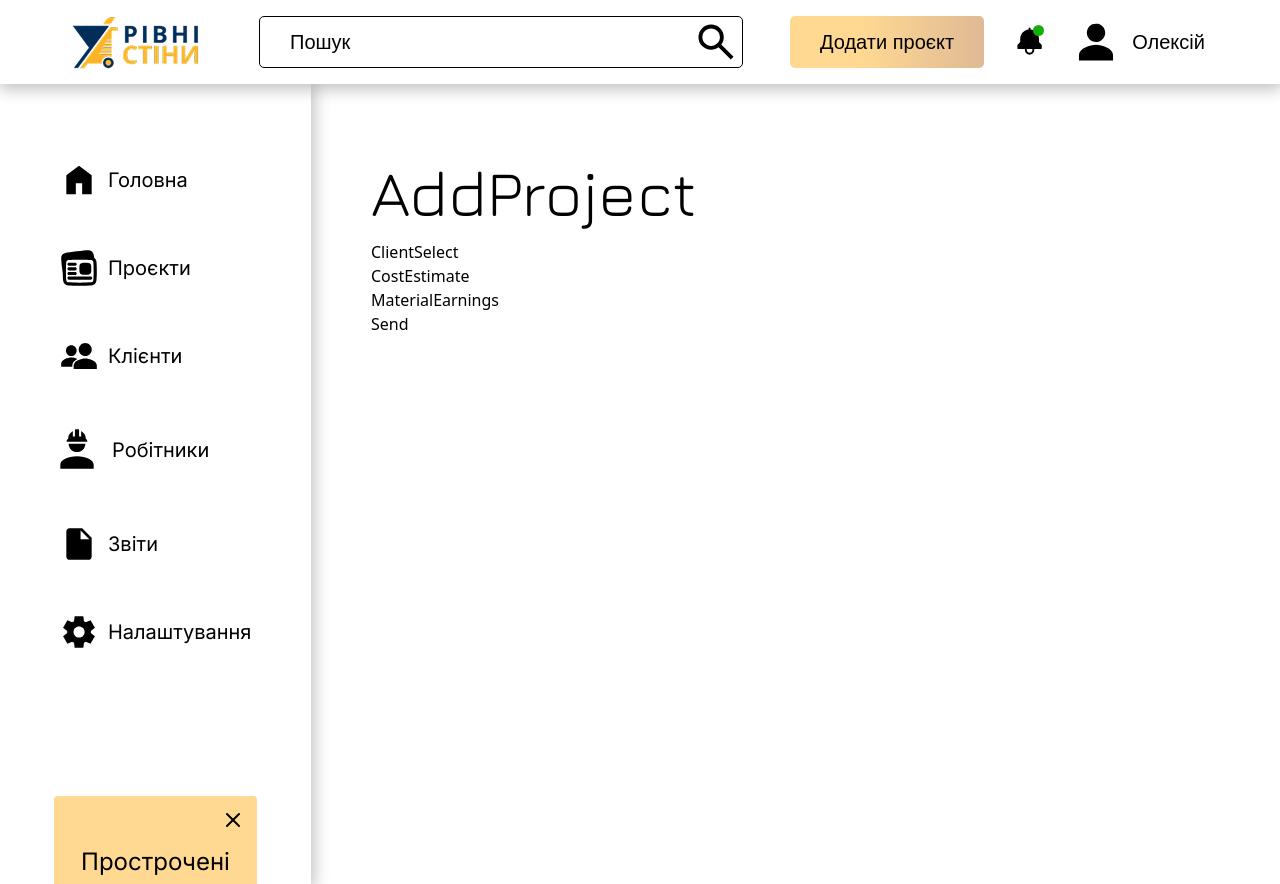
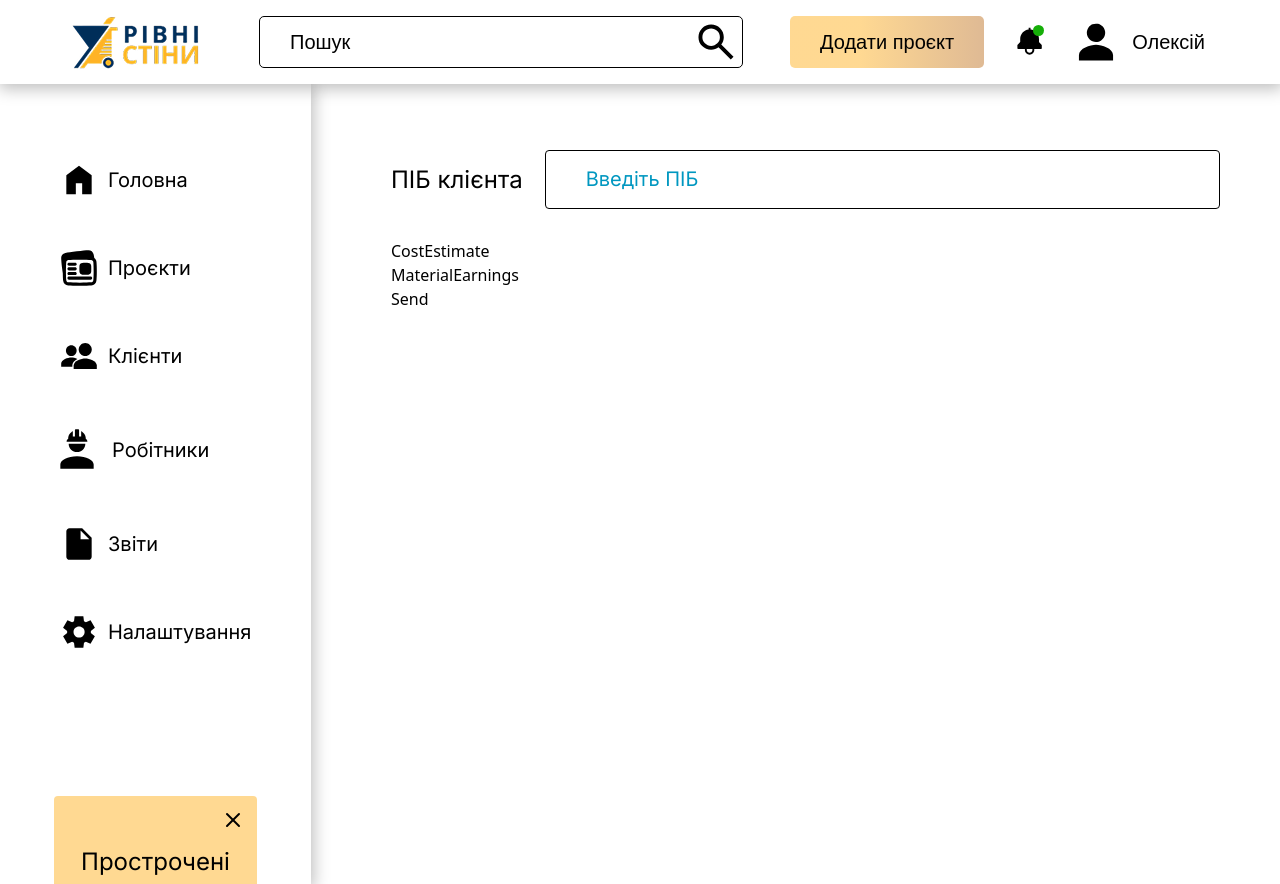
Before and after one commit to DonAkardion/StraightWalls_FE, a Next.js app: page /1/addProject in a window 1280 px wide. Built offline with nearby package versions, Linux system fonts and the light colour scheme; a web font is replaced by a local one.

Commit message:
feature: selector

```diff
--- a/src/app/(root)/[role]/projects/projectsDetailed/[id]/page.tsx
+++ b/src/app/(root)/[role]/projects/projectsDetailed/[id]/page.tsx
@@ -1,16 +1,16 @@
 import React from "react";
 import { ProjectsDetailed } from "@/features/projects/ProjectsDetailed/ProjectsDetailed";
 
-interface Params {
-  role: string;
-  id: string;
+interface ProjectsDetailedPageProps {
+  params: Promise<{
+    role: string;
+    id: string;
+  }>;
 }
 
-interface Props {
-  params: Params;
+export default async function ProjectsDetailedPage({
+  params,
+}: ProjectsDetailedPageProps) {
+  const { id } = await params;
+  return <ProjectsDetailed projectId={id} />;
 }
-
-export default async function ProjectsDetailedPage({ params }: Props) {
-  const awaitedParams = params;
-  return <ProjectsDetailed projectId={awaitedParams.id} />;
-}
--- a/src/components/Clients/ClientsDetailed/ClientsProjectsTable/ClientsProjectsTable.tsx
+++ b/src/components/Clients/ClientsDetailed/ClientsProjectsTable/ClientsProjectsTable.tsx
@@ -1,8 +1,19 @@
 "use client";
+
+import React from "react";
 
 import { Table } from "@/components/Table/Table";
 import { clientsProjectsData } from "@/mock/Clients/clientsProjectsTable";
-import { ProjectsHeaders } from "./../../../../features/projects/ProjectHeaders";
+import { ProjectsHeaders } from "@/features/projects/ProjectHeaders";
+
+interface Project {
+  id: string | number;
+  projectNumber: string;
+  cost: string | number;
+  team: string;
+  period: string;
+  status: "active" | "inactive" | string;
+}
 
 export const ClientsProjectsTable = () => {
   const projectColumns = [
@@ -13,7 +24,7 @@ export const ClientsProjectsTable = () => {
     {
       key: "status",
       label: "",
-      render: (item) => (
+      render: (item: Project) => (
         <span
           style={{
             display: "inline-block",
@@ -39,7 +50,6 @@ export const ClientsProjectsTable = () => {
         data={clientsProjectsData}
         columns={projectColumns}
         showIndex={false}
-        onRowClick={(id) => console.log("Clicked project id:", id)}
       />
     </div>
   );
--- /dev/null
+++ b/src/components/addProject/ClientSelector/ClientSelector.module.css
@@ -0,0 +1,19 @@
+.selectorContainer {
+  font-family: var(--font-inter);
+  font-size: 14px;
+}
+
+.selectorPlaceholder {
+  line-height: 18px;
+  color: var(--blue);
+}
+
+@media (width >= 48rem /* 768px */) {
+  .selectorContainer {
+    font-size: 16px;
+  }
+  .selectorPlaceholder {
+    font-size: 20px;
+    line-height: 24px;
+  }
+}
--- /dev/null
+++ b/src/components/addProject/ClientSelector/ClientSelector.tsx
@@ -0,0 +1,98 @@
+"use client";
+
+import React, { useState, useMemo, useRef, useEffect } from "react";
+import styles from "./ClientSelector.module.css";
+import { Client } from "@/types/client";
+
+interface ClientSelectorProps {
+  clients: Client[];
+  value: string | null;
+  onChange: (clientId: string | null) => void;
+  placeholder?: string;
+}
+
+export const ClientSelector: React.FC<ClientSelectorProps> = ({
+  clients,
+  value,
+  onChange,
+  placeholder = "Введіть ПІБ",
+}) => {
+  const [search, setSearch] = useState("");
+  const [open, setOpen] = useState(false);
+  const containerRef = useRef<HTMLDivElement>(null);
+
+  const selectedClient = clients.find((c) => c.id === value);
+
+  const filteredClients = useMemo(() => {
+    if (!search.trim()) return clients;
+    return clients.filter((c) =>
+      c.name.toLowerCase().includes(search.toLowerCase())
+    );
+  }, [clients, search]);
+
+  const handleSelect = (clientId: string) => {
+    onChange(clientId);
+    setOpen(false);
+    setSearch("");
+  };
+
+  // Закривати при кліку поза
+  useEffect(() => {
+    const handleClickOutside = (e: MouseEvent) => {
+      if (
+        containerRef.current &&
+        !containerRef.current.contains(e.target as Node)
+      ) {
+        setOpen(false);
+      }
+    };
+    document.addEventListener("mousedown", handleClickOutside);
+    return () => document.removeEventListener("mousedown", handleClickOutside);
+  }, []);
+
+  return (
+    <div
+      className={`${styles.selectorContainer} relative w-full`}
+      ref={containerRef}
+    >
+      <div
+        className="border rounded p-[20px] md:px-[40px] md:py-[16px] w-full bg-white cursor-pointer"
+        onClick={() => setOpen((prev) => !prev)}
+      >
+        {selectedClient ? (
+          selectedClient.name
+        ) : (
+          <span className={`${styles.selectorPlaceholder}`}>{placeholder}</span>
+        )}
+      </div>
+
+      {open && (
+        <div className="absolute top-0 left-0 right-0 bg-white border rounded-[5px] shadow-lg z-10">
+          <input
+            type="text"
+            className="w-full border-b p-[20px] md:px-[30px] md:py-[16px] outline-none"
+            placeholder="Пошук клієнта..."
+            value={search}
+            onChange={(e) => setSearch(e.target.value)}
+            autoFocus
+          />
+          <ul className="max-h-60 overflow-y-auto">
+            {filteredClients.length > 0 ? (
+              filteredClients.map((client) => (
+                <li
+                  key={client.id}
+                  className="px-3 py-2 hover:bg-gray-100 cursor-pointer"
+                  onClick={() => handleSelect(client.id)}
+                >
+                  {client.name}
+                </li>
+              ))
+            ) : (
+              <li className="px-3 py-2 text-gray-400">Нічого не знайдено</li>
+            )}
+          </ul>
+        </div>
+      )}
+    </div>
+  );
+};
--- a/src/features/addProject/AddProject.module.css
+++ b/src/features/addProject/AddProject.module.css
@@ -0,0 +1,14 @@
+/* SelectorStyles */
+
+.selectorTytle {
+  font-family: var(--font-inter);
+  font-size: 20px;
+  line-height: 24px;
+}
+
+@media (width >= 48rem /* 768px */) {
+  .selectorTytle {
+    font-size: 24px;
+    line-height: 30px;
+  }
+}
--- a/src/features/addProject/AddProject.tsx
+++ b/src/features/addProject/AddProject.tsx
@@ -1,13 +1,32 @@
 "use client";
-import React from "react";
+import React, { useState } from "react";
 import styles from "./AddProject.module.css";
+import { ClientSelector } from "@/components/addProject/ClientSelector/ClientSelector";
+import { mockClients } from "@/mock/Clients/clientsMock";
+
 export function AddProject() {
+  const [clientId, setClientId] = useState<string | null>(null);
   return (
     <section
-      className={`${styles.clients} max-w-[1126px] m-auto pt-[48px] pl-[20px] pb-[250px] pr-[20px] md:pt-[60px] md:pl-[60px] md:pr-[60px]`}
+      className={`${styles.clients} max-w-[1126px] m-auto pt-[48px] pl-[20px] pb-[250px] pr-[20px] md:pt-[66px] md:pl-[80px] md:pr-[60px]`}
     >
-      <h1>AddProject</h1>
-      <div>ClientSelect</div>
+      <div
+        className={`${styles.selector} flex flex-col md:flex-row items-center gap-[15px] md:gap-[22px] mb-[30px]`}
+      >
+        <span className={`${styles.selectorTytle} whitespace-nowrap `}>
+          ПІБ клієнта
+        </span>
+        <ClientSelector
+          clients={mockClients}
+          value={clientId}
+          onChange={setClientId}
+        />
+      </div>
+      {/* {clientId && (
+        <p className="mt-4 text-gray-600">
+          Обраний клієнт: {mockClients.find((c) => c.id === clientId)?.name}
+        </p>
+      )} */}
       <div>CostEstimate</div>
       <div>MaterialEarnings</div>
       <button>Send</button>
```
Also changed, not shown: src/features/projects/ProjectsDetailed/ProjectsDetailed.tsx (+1 -7 lines).
